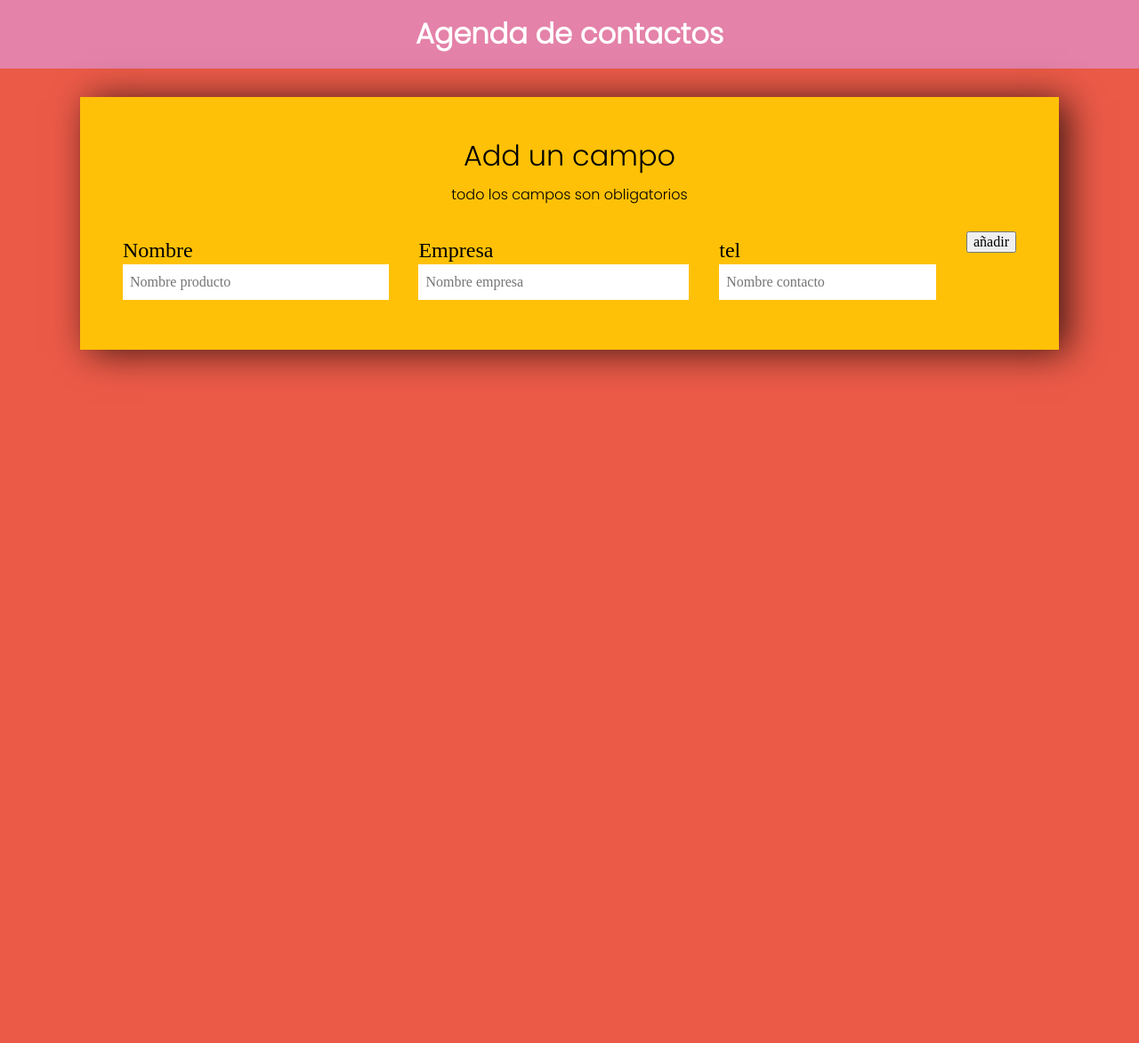
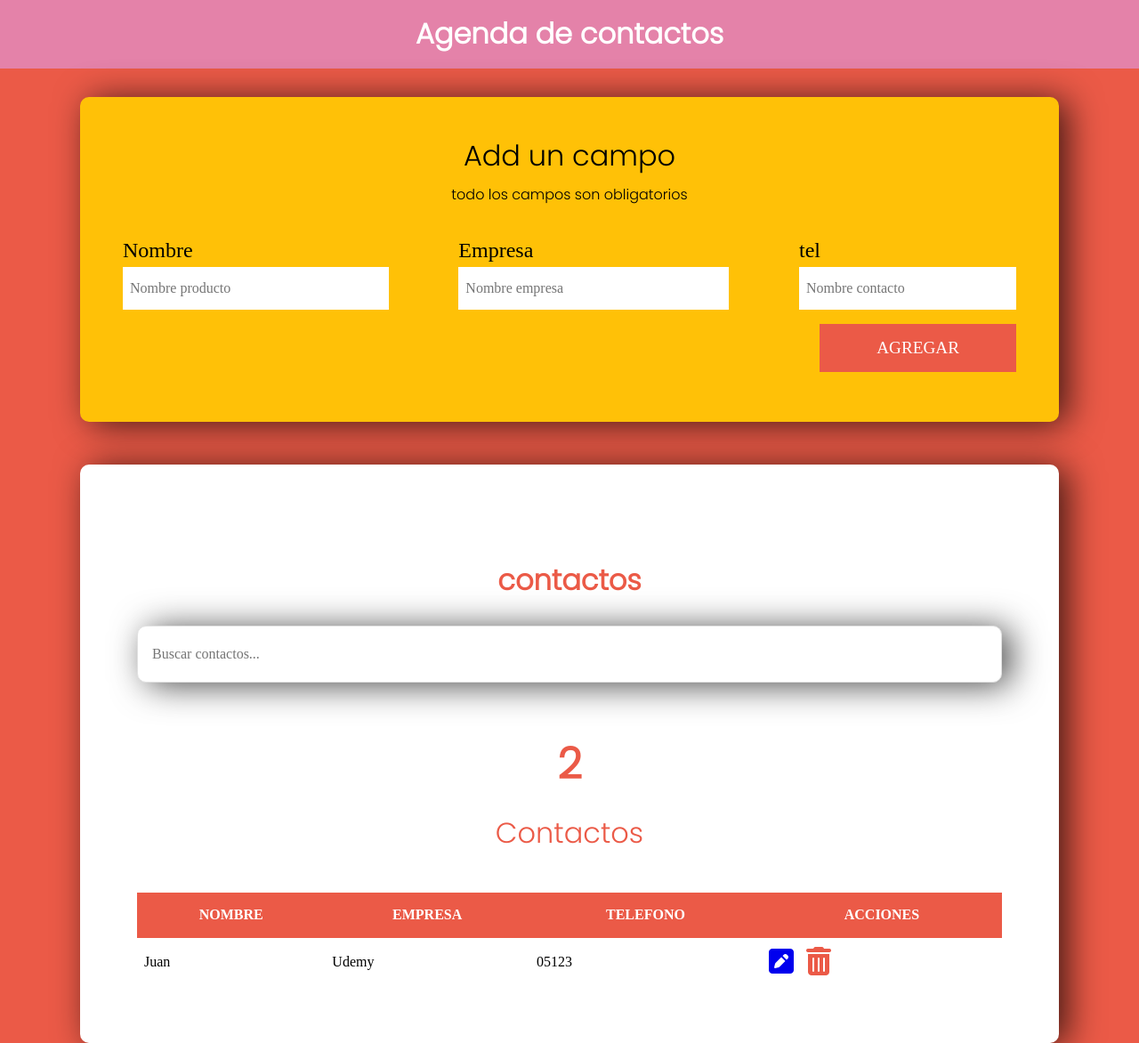
Before and after one commit to JUANCARLOST496/ieltsplathform, a PHP site: page / in a window 1280 px wide. Shown: the whole page at 89% size. Before the commit the page ends 425 px from the top, so only its background shows below. Run offline with PHP 8.4, Linux system fonts and the light colour scheme; some libraries are stand-ins or nearby versions.

Commit message:
actualizando css y empezando javascript

```diff
--- a/CSS/style.css
+++ b/CSS/style.css
@@ -21,7 +21,9 @@ body{
 .bg-amarillo{
   background-color: var(--secundario);
 }
-
+.bg-blanco{
+  background-color: white;
+}
 .contenedor{
   max-width: 1100px;
   margin: 0 auto;
@@ -32,6 +34,7 @@ body{
   -webkit-box-shadow: 10px 3px 39px -1px rgba(0,0,0,0.75);
 -moz-box-shadow: 10px 3px 39px -1px rgba(0,0,0,0.75);
 box-shadow: 10px 3px 39px -1px rgba(0,0,0,0.75);
+border-radius: 10px;
 }
 
 h1,h2{
@@ -47,6 +50,11 @@ h1,h2{
 h1{
   padding:20px;
   color:white;
+}
+
+h2{
+  font-size: 2rem;
+  color:var(--primario);
 }
 
 form{
@@ -95,13 +103,126 @@ span{
   width:100%;
   border:none;
   padding:.5rem;
-  height:2.5rem;
-  margin-top:.1rem;
+  height:3rem;
+  margin-top:.3rem;
 
 font-size: 1rem;
+}
+
+
+.volver{
+  background-color: var(--secundario);
+  border-radius: 5px;
+  text-align: center;
+  color:black;
+  font-family: 700;
+  font-size: 1.2rem;
+  padding:.5rem;
+  margin-top: 5px;
+
 }
 
 .enviar{
   display: flex;
   justify-content: flex-end;
 }
+
+.campo input[type="submit"]{
+  background-color: var(--primario);
+  border: none;
+  color:white;
+  padding: 1rem 4rem;
+  text-transform: uppercase;
+  font-size:1.2rem;
+  transition: background-color .5s ease-in-out;
+  flex:1;
+}
+
+.campo input[type="submit"]:hover{
+  cursor:pointer;
+  background-color: var(--primariaoscuro);
+}
+
+@media(min-width:768px){
+  .campo input[type="submit"]{
+    flex: 0 0 auto;
+  }
+}
+
+.contactos{
+  padding:2rem;
+  margin-top:3rem;
+
+}
+
+.contenedor-contactos{
+  max-width: 800px;
+  margin: 4rem auto 0 auto;
+}
+.buscador{
+  width:100%;
+  height:4rem;
+  padding: 1rem;
+  border:1px solid #e1e1e1;
+  margin: 2rem 0;
+}
+
+.listado{
+  width:100%;
+  margin-top:1rem;
+  border-collapse: collapse;
+}
+
+.listado thead{
+  background-color: var(--primario);
+  text-transform: uppercase;
+  color:white;
+  text-transform: uppercase;
+}
+
+.listado thead th{
+ padding: 1rem 0;
+}
+
+.listado tbody td{
+  padding: .5rem;
+ }
+
+ .listado button{
+   background-color: transparent!important;
+   border:none;
+
+ }
+
+ .btn{
+    font-size:2rem;
+    text-decoration:none;
+ }
+
+ .btn-editar{
+      color:var(--secundario);
+ }
+
+ .btn-borrar{
+      color:var(--primario);
+ }
+
+
+
+
+ .contenedor-tabla{
+   overflow: scroll;
+ }
+
+ .total-contactos{
+   font-family: var(--fuentesecundaria);
+   margin:2rem 0;
+   text-align: center;
+   color:var(--primario);
+   font-size: 2rem;
+ }
+
+ .total-contactos span{
+   font-size: 3rem;
+   font-weight: 900;
+ }
--- /dev/null
+++ b/INC/layout/formulario.php
@@ -0,0 +1,23 @@
+<div class="campos">
+
+
+
+                        <div class="campo">
+                        <label for='nombre'>Nombre</label>
+                        <input type="text" placeholder="Nombre producto" id="nombre">
+                        </div>
+                        <div class="campo">
+                        <label for='empresa'>Empresa</label>
+                        <input type="text" placeholder="Nombre empresa" id="empresa">
+                        </div>
+                        <div class="campo">
+                        <label for='telefono'>tel</label>
+                        <input type="tel" placeholder="Nombre contacto" id="telefono">
+                        </div>
+
+
+                </div>
+
+              <div class="campo enviar">
+                        <input type="submit" value="Agregar">
+                        </div>
--- a/INC/layout/header.php
+++ b/INC/layout/header.php
@@ -11,6 +11,7 @@
     <link rel="preconnect" href="https://fonts.gstatic.com">
     <link rel="preconnect" href="https://fonts.gstatic.com">
 <link href="https://fonts.googleapis.com/css2?family=Poppins:ital,wght@0,300;1,100&display=swap" rel="stylesheet">
-    <link rel="stylesheet" href="css/style.css">
+<script src="https://kit.fontawesome.com/243cb116b3.js" crossorigin="anonymous"></script>
+<link rel="stylesheet" href="css/style.css">
 </head>
 <body>
--- a/index.php
+++ b/index.php
@@ -8,32 +8,56 @@
          <form id="contacto" action="#">
            <div class="anex">Add un campo</br><span> todo los campos son obligatorios</span></div>
 
-                <div class="campos">
-
-
-
-                        <div class="campo">
-                        <label for='nombre'>Nombre</label>
-                        <input type="text" placeholder="Nombre producto" id="nombre">
-                        </div>
-                        <div class="campo">
-                        <label for='empresa'>Empresa</label>
-                        <input type="text" placeholder="Nombre empresa" id="empresa">
-                        </div>
-                        <div class="campo">
-                        <label for='telefono'>tel</label>
-                        <input type="tel" placeholder="Nombre contacto" id="telefono">
-                        </div>
-                        <div class="campo-enviar">
-                        <input type="submit" value="añadir">
-                        </div>
-              </div>
+           <?php include 'inc/layout/formulario.php';?>
          </form>
 
 </div>
 
+<div class="bg-blanco contenedor sombra contactos">
+        <div class="contenedor contactos">
+           <h2>contactos</h2>
+           <input type="text" id="buscar" class="buscador sombra" placeholder="Buscar contactos...">
+           <p class="total-contactos"><span>2</span>Contactos<p>
+
+           <div class="contenedor-tabla">
+                   <table class="listado" id="listado-contactos" >
+                           <thead>
+                                   <tr>
+                                   <th>Nombre</th>
+                                   <th>Empresa</th>
+                                   <th>Telefono</th>
+                                   <th>Acciones</th>
+                                   </tr>
+                           </thead>
+                        <tbody>
+                             <tr>
+
+
+                                <td>Juan</td>
+                                <td>Udemy</td>
+                                <td>05123 </td>
+                                <td>
+                                        <a class="boton-editar btn" href="Editar.php?id=1">
+                                        <i class="fas fa-pen-square"></i>
+                                        </a>
+                                        <button data-id="1" type="button" class="btn-borrar btn">
+                                        <i class="fas fa-trash-alt"></i>
+                                        </button>
+
+                                </td>
 
 
 
+                             </tr>
+
+
+                        </tbody>
+
+
+
+                        </table>
+        </div>
+</div>
+
 
 <?php include 'inc/layout/footer.php';?>
```
Also changed, not shown: Editar.php (added, +20 -0 lines), JS/app.js (added).
